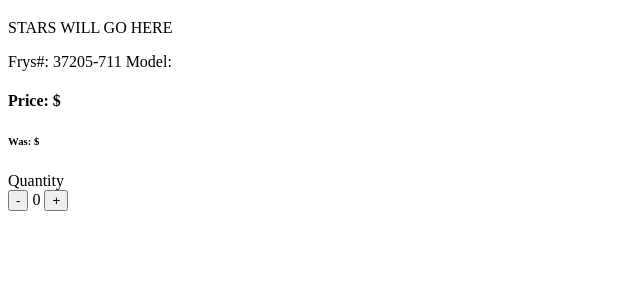
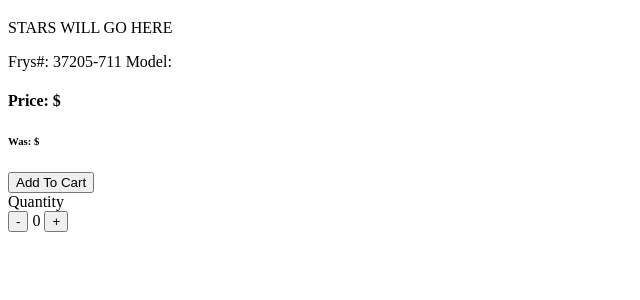
Before and after one commit to hrr37-team-bender/chagilguiab-service, a React app: page / in a window 1280 px wide. Shown: the top 300 px of the page, without its empty margins (0-640 px from the left). Built offline with nearby package versions, Linux system fonts and the light colour scheme; no server answers; the HTML template or start-up script is replaced by a standard one.

Commit message:
adds button to Cart

```diff
--- a/client/src/components/Cart.jsx
+++ b/client/src/components/Cart.jsx
@@ -3,6 +3,7 @@ import Quantity from './Quantity.jsx';
 
 const Cart = (props) => (
 <div>
+  <button className="btn">Add To Cart</button>
 </div>
 );
 
```
